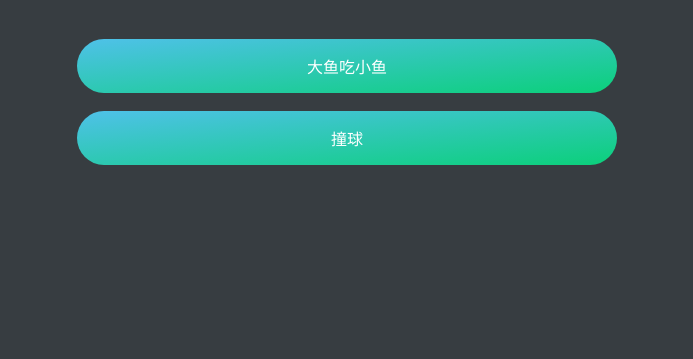
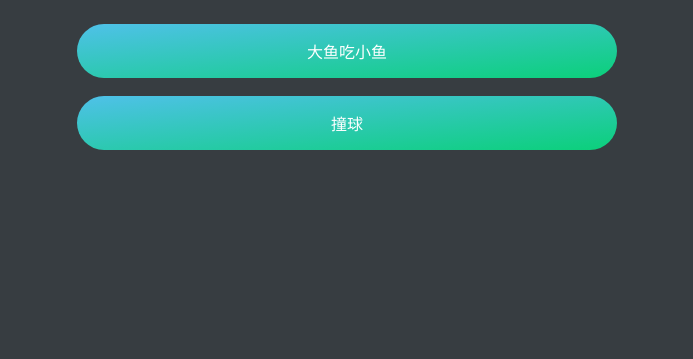
Before and after one commit to artskin/phaser_eatBall, a website: page index.html in a window 1280 px wide. Shown: the part 471-830 px from the top of the page, without its empty margins (293-986 px from the left). After the commit the page ends 800 px from the top, so only its background shows below. Drawn offline with Linux system fonts and the light colour scheme.

Commit message:
warp style

```diff
--- a/index.html
+++ b/index.html
@@ -27,7 +27,7 @@
 		}
 		ul,li{padding: 0;margin: 0;list-style: none;}
 		a{color:rgb(210, 169, 248);text-decoration: none;}
-		.wrap{padding: 15px;text-align: center;max-width: 600px;margin: 0 auto;height: 100%;
+		.wrap{text-align: center;max-width: 600px;margin: 0 auto;height: 100%;
 			background:#373d41 url("./src/assets/bg.png") no-repeat;
 			background-position:center top;
 			background-size: 100%;
```
